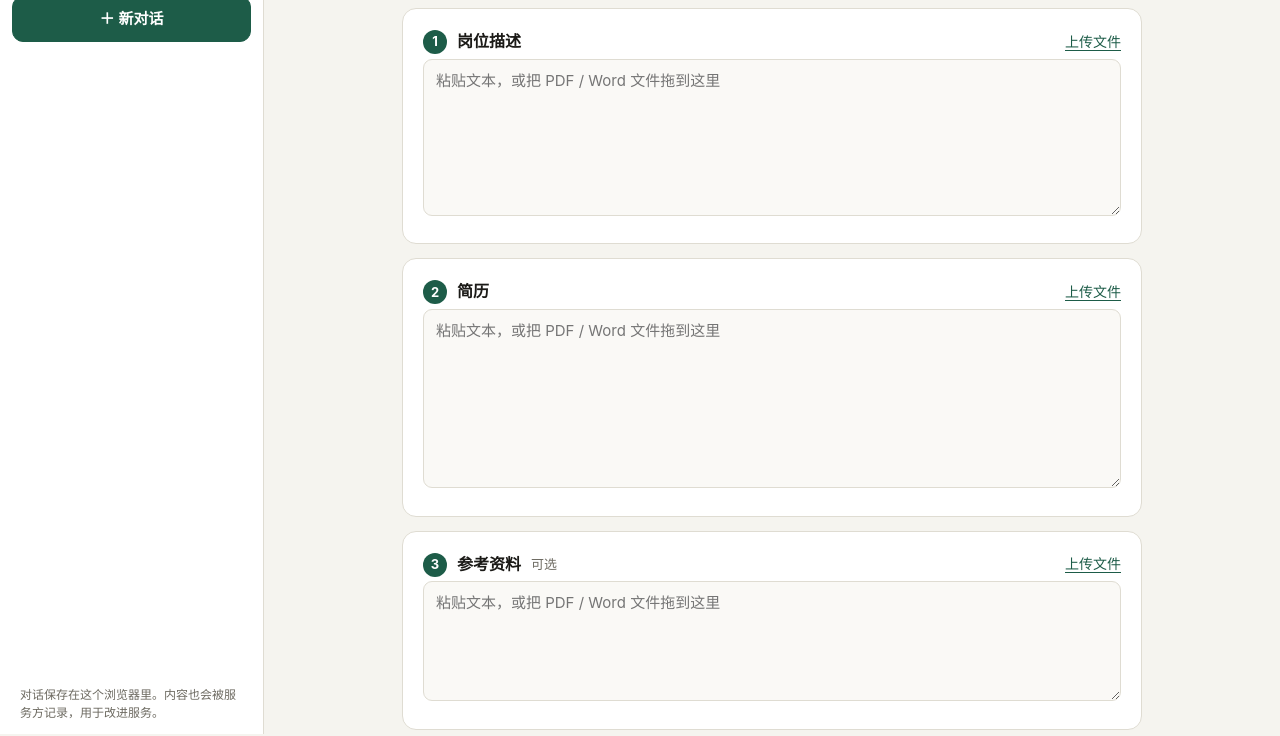
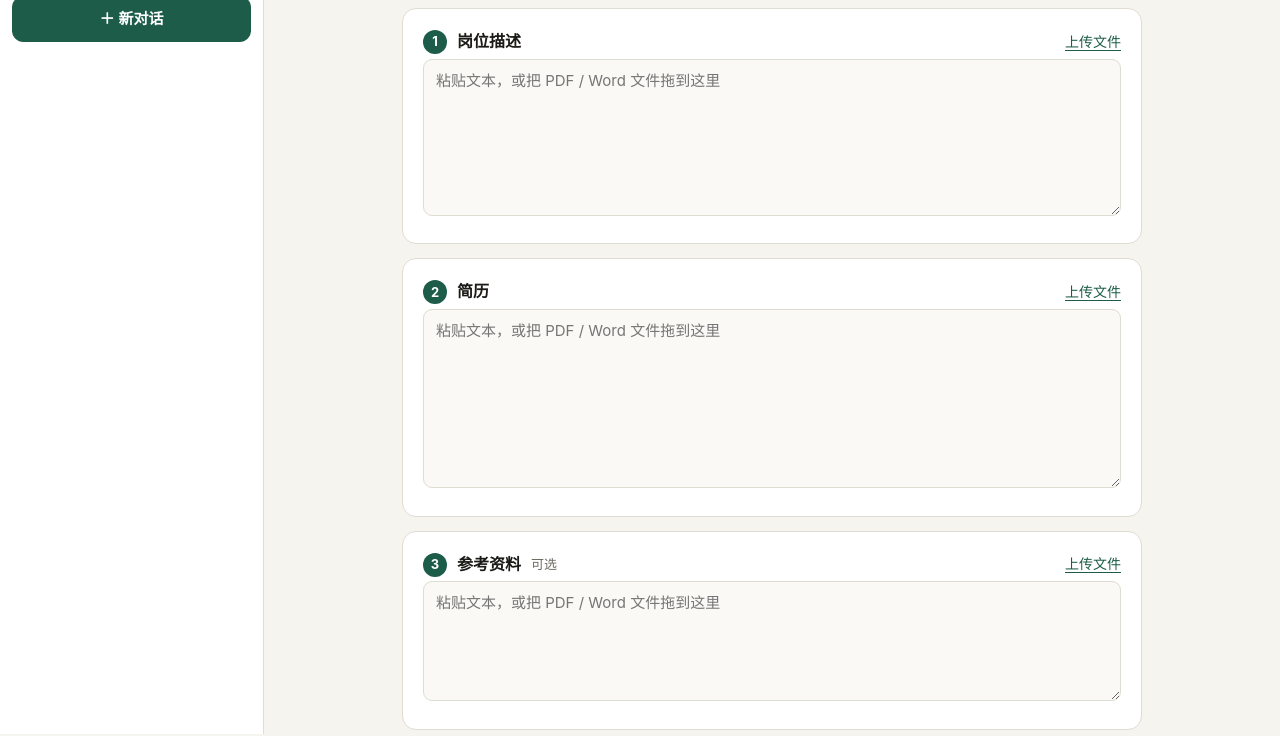
Before and after one commit to Layton2617/interview-prep, a plain HTML site: page index.html in a window 1280 px wide. Shown: the part 66-802 px from the top of the page. Drawn offline with nearby package versions, Linux system fonts and the light colour scheme.

Commit message:
drop the sidebar note

```diff
--- a/index.html
+++ b/index.html
@@ -75,7 +75,6 @@ aside .btn { width: 100%; }
 .chat.busy span::after { content: " …"; color: var(--accent); }
 .chat button { background: none; border: 0; color: var(--muted); font-size: 17px; padding: 4px 8px; visibility: hidden; }
 .chat:hover button { visibility: visible; }
-aside small { color: var(--muted); font-size: 12px; padding: 10px 8px 0; line-height: 1.5; }
 main { margin-left: 264px; }
 #menu { display: none; background: none; border: 0; font-size: 22px; padding: 0 12px 0 0; }
 #shade { display: none; position: fixed; inset: 0; background: rgba(0, 0, 0, .4); z-index: 4; }
@@ -110,7 +109,6 @@ header { display: none; }
   <h1>Interview Prep</h1>
   <button class="btn primary" id="new">＋ 新对话</button>
   <div id="chats"></div>
-  <small>对话保存在这个浏览器里。内容也会被服务方记录，用于改进服务。</small>
 </aside>
 <div id="shade"></div>
 
```
